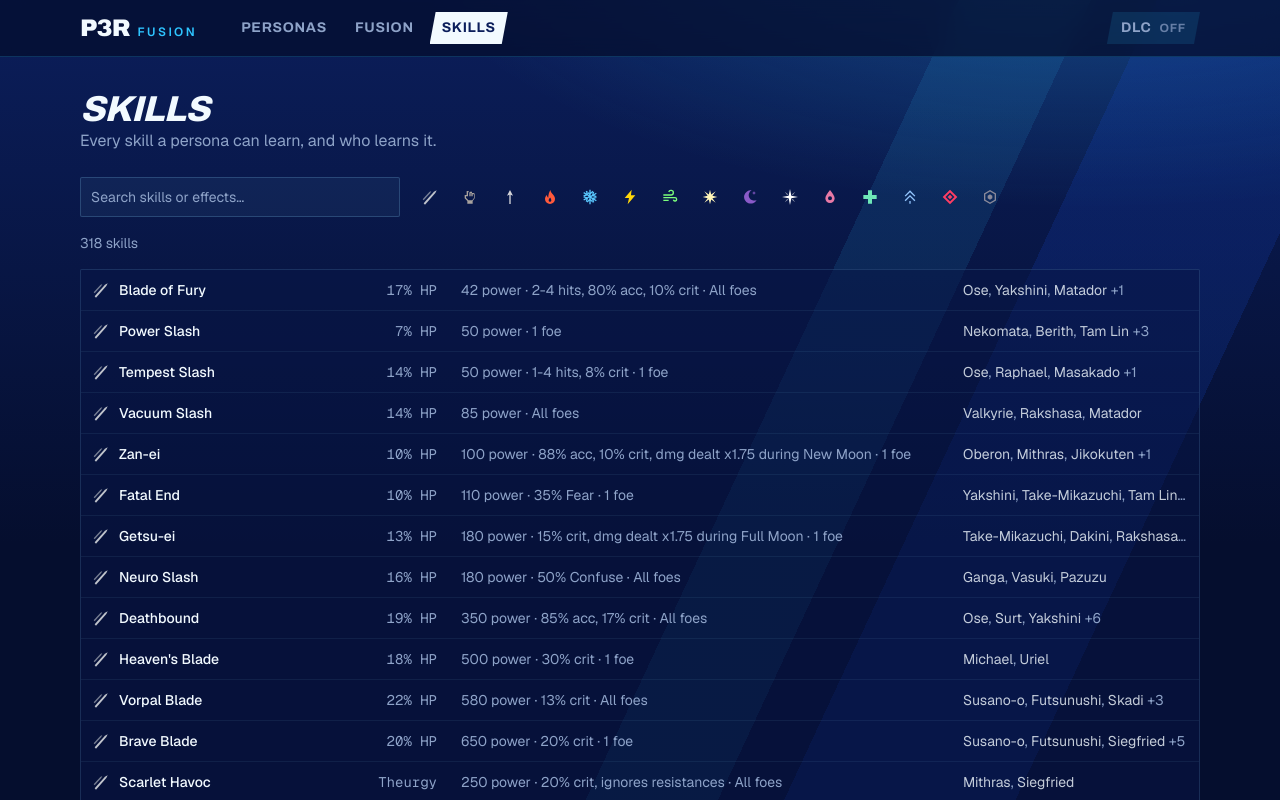
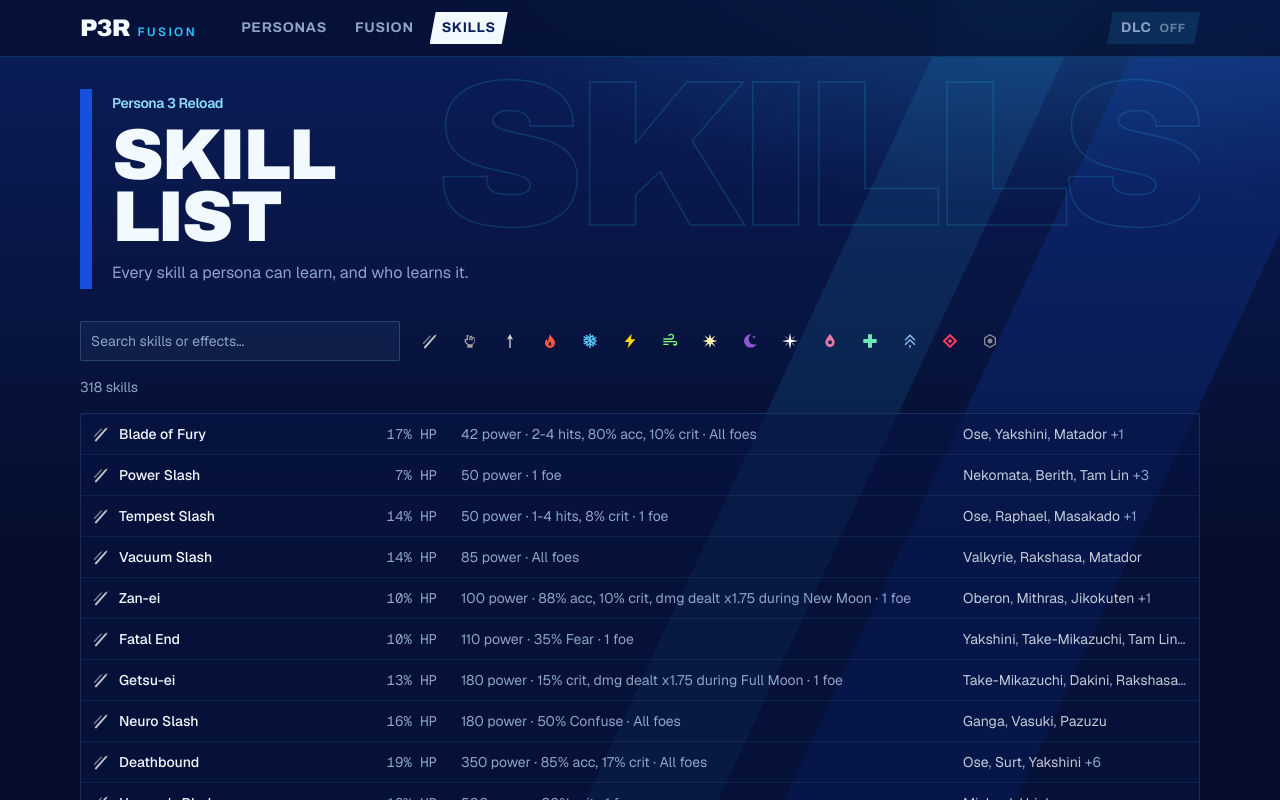
Before and after one commit to M4c-beth/persona3_fusion, a Next.js app: page /skills in a window 1280 px wide. Shown: the top 800 px of the page. Built offline with nearby package versions, Linux system fonts and the light colour scheme.

Commit message:
Use title card on skills page

```diff
--- a/src/app/skills/page.tsx
+++ b/src/app/skills/page.tsx
@@ -1,5 +1,6 @@
 import type { Metadata } from "next";
 import { Suspense } from "react";
+import { PageHeader } from "@/components/features/PageHeader";
 import { SkillTable } from "@/components/features/SkillTable";
 
 export const metadata: Metadata = { title: "Skills" };
@@ -7,10 +8,9 @@
 export default function SkillsPage() {
   return (
     <div className="space-y-6">
-      <header>
-        <h1 className="font-heading text-4xl font-extrabold uppercase italic tracking-tight">Skills</h1>
-        <p className="text-muted-foreground">Every skill a persona can learn, and who learns it.</p>
-      </header>
+      <PageHeader title="Skill List" backdrop="Skills">
+        Every skill a persona can learn, and who learns it.
+      </PageHeader>
       <Suspense>
         <SkillTable />
       </Suspense>
```
